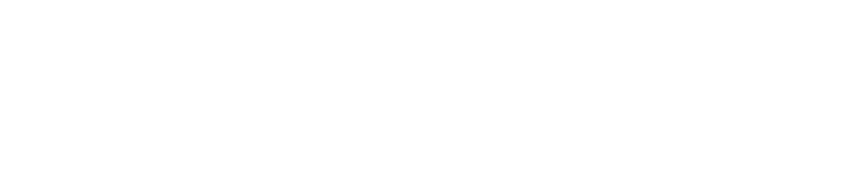
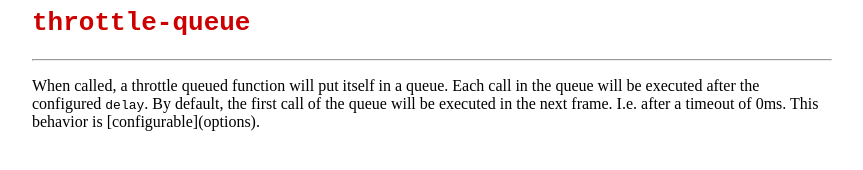
Before and after one commit to stijnvanderpol/throttle-queue, a website built with webpack: page docs/index.html in a window 1280 px wide. Shown: the whole page, without its empty margins (208-1071 px from the left). Built offline with nearby package versions, Linux system fonts and the light colour scheme.

Commit message:
add a title and description to the demo page

```diff
--- a/docs/index.html
+++ b/docs/index.html
@@ -4,8 +4,36 @@
     <meta name="viewport" content="width=device-width, initial-scale=1.0">
     <meta http-equiv="X-UA-Compatible" content="ie=edge">
     <title>Throttle Queue Demo</title>
+
+    <style>
+        .container {
+            max-width: 800px;
+            margin: 0 auto;
+        }
+
+        .special {
+            font-weight: bold;
+            color: #C00;
+        }
+    </style>
 </head>
 <body>
+    <div class="container">
+        <h1 class="special"><code>throttle-queue</code></h1>
+        <hr>
+
+        <p>
+            When called, a throttle queued function will put itself in a queue. Each call in the queue
+            will be executed after the configured <code>delay</code>. By default, the first call of the queue will be
+            executed in the next frame. I.e. after a timeout of 0ms. This behavior is [configurable](options).
+        </p>
+
+        <code>
+
+        </code>
+    </div>
+
+
     <script src="./bundle.js"></script>
 </body>
 </html>
```
